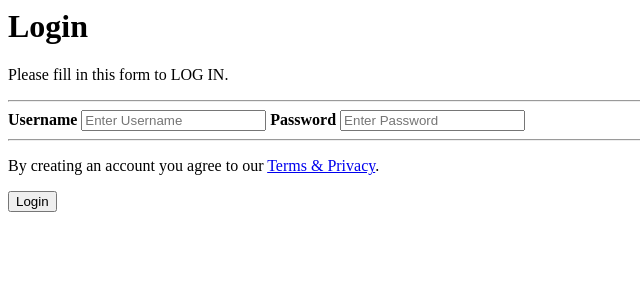
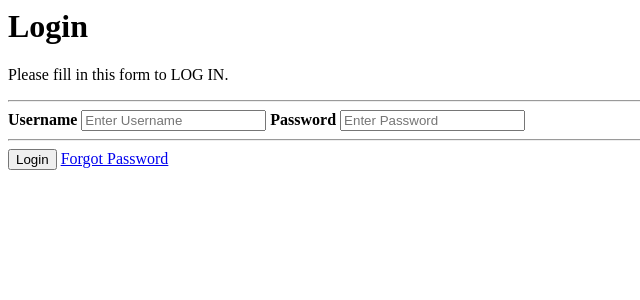
Before and after one commit to Prem-chouhan/Fundoo_Notes, a Python web app: template templates/login.html in a window 1280 px wide. Shown: the top 300 px of the page, without its empty margins (0-640 px from the left). Run offline with Jinja, Linux system fonts and the light colour scheme; the template is opened without the code that fills it, so the values that code supplies are empty.

```diff
--- a/auth/login_required.py
+++ b/auth/login_required.py
@@ -2,6 +2,7 @@ import jwt
 from view.response import Response
 from models.dbmanipulate import model
 from config.redis_connection import RedisService
+
 
 def response(success=False, message='something went wrong', data=[]):
     response = {'success': success,
@@ -9,7 +10,6 @@ def response(success=False, message='something went wrong', data=[]):
                 "data": data, }
 
     return response
-
 
 
 def is_authenticated(method):
@@ -25,7 +25,7 @@ def is_authenticated(method):
             if self.path in ['/api/note/insert', '/api/note/delete', '/api/note/update']:
                 token = self.headers['token']
                 payload = jwt.decode(token, "secret", algorithms='HS256')
-                id= payload['id']
+                id = payload['id']
                 redis_obj = RedisService()
                 token = redis_obj.get(id)
                 if token is None:
--- a/templates/login.html
+++ b/templates/login.html
@@ -6,16 +6,16 @@
     <hr>
 
     <label for="Username"><b>Username</b></label>
-    <input type="text" placeholder="Enter Username" name="username" required>
+    <input type="text" placeholder="Enter Username" name="email" required>
 
     <label for="psw"><b>Password</b></label>
     <input type="password" placeholder="Enter Password" name="password" required>
 
     <hr>
 
-     <p>By creating an account you agree to our <a href="#">Terms & Privacy</a>.</p>
-    <button type="submit" class="registerbtn">Login</button>
 
+    <button type="submit" class="registerbtn" id="Login">Login</button>
+    <a href="/forgot">Forgot Password</a>
   </div>
 
 
```
Also changed, not shown: services/user.py (+5 -2 lines).
